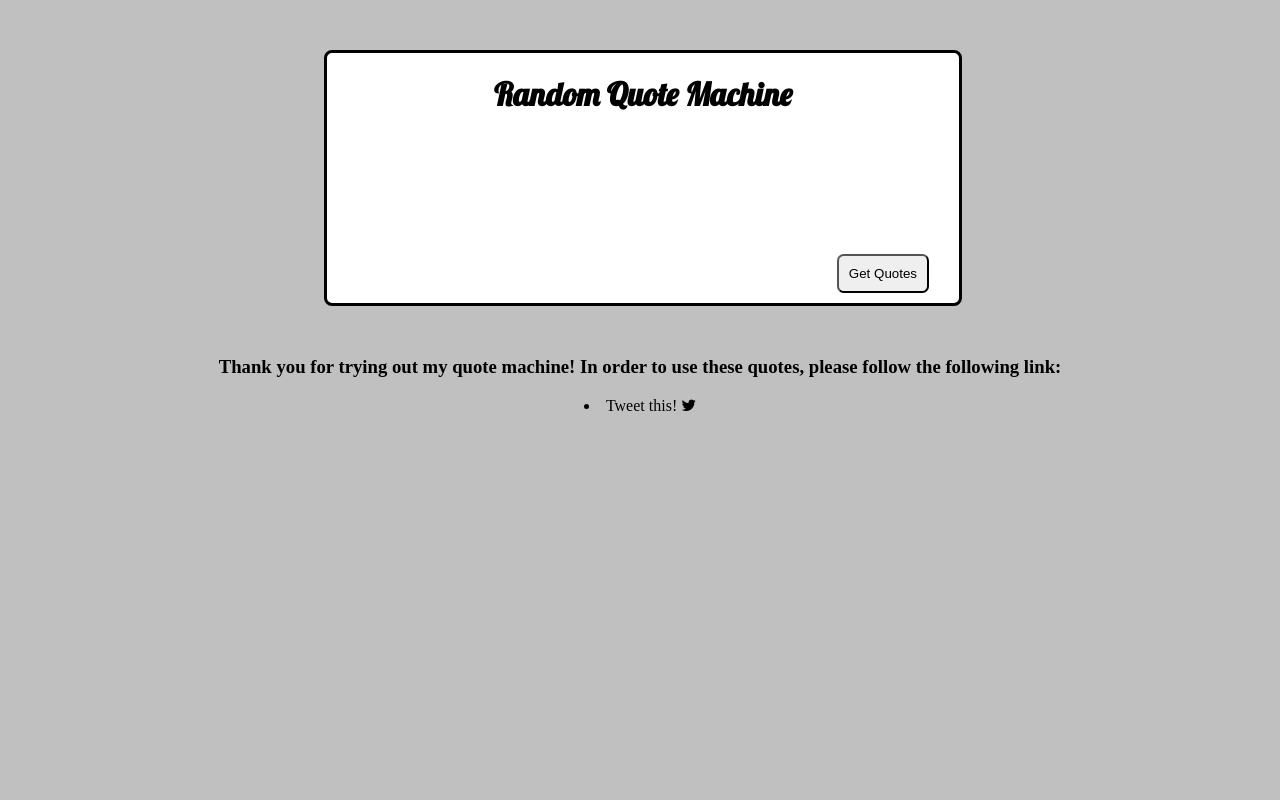
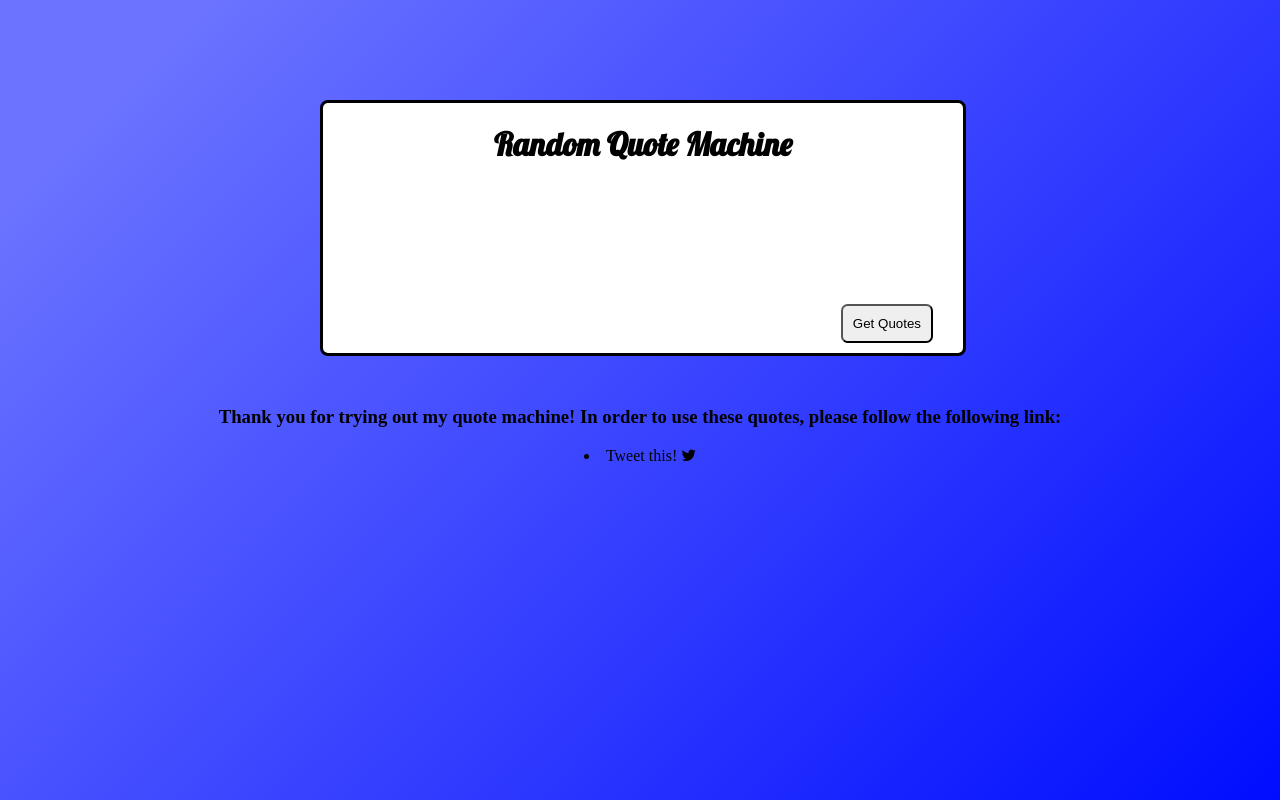
Before and after one commit to eweiss17/quotes, a plain HTML site: page index.html in a window 1280 px wide. Drawn offline with nearby package versions, Linux system fonts and the light colour scheme.

Commit message:
Added color

```diff
--- a/css/style.css
+++ b/css/style.css
@@ -1,5 +1,10 @@
+html, body {
+    margin: 0;
+    min-height: 100%;
+}
+
 body {
-  background-color: silver;
+    background-image: linear-gradient( 135deg, #6B73FF 10%, #000DFF 100%);
 }
 
 h1 {
@@ -14,7 +19,7 @@ h1 {
     width: 50%;
     left: 25%;
     right: 25%;
-  margin: 50px 0 50px;
+    margin: 100px 0 50px;
     border-radius: .5em;
     border: medium solid black;
     overflow: hidden;
@@ -27,10 +32,13 @@ h1 {
     font-family: Lobster;
 }
 
-#quote-title, #quote-source {
+#quote-title,
+#quote-source {
     padding-left: 10px;
 }
-#quote-title a, #quote-source a {
+
+#quote-title a,
+#quote-source a {
     text-decoration: none;
     color: black;
     text-transform: capitalize;
@@ -52,6 +60,7 @@ h1 {
     border-radius: 0.5em;
     padding: 10px;
 }
+
 #quotes:hover {
     opacity: 0.7;
 }
@@ -60,6 +69,7 @@ h1 {
     text-align: center;
     color: black;
 }
+
 #additional-information a {
     text-decoration: none;
     color: inherit;
--- a/index.html
+++ b/index.html
@@ -4,15 +4,9 @@
     <meta charset="UTF-8">
     <title>Random quote generator 2.0</title>
     <link rel="stylesheet" type="text/css" href="//fonts.googleapis.com/css?family=Lobster" />
-
     <link rel='stylesheet prefetch' href='https://cdnjs.cloudflare.com/ajax/libs/font-awesome/4.6.3/css/font-awesome.min.css'>
-
     <link rel="stylesheet" href="css/style.css">
-
-
 </head>
-
-<body>
 
 <body>
     <div id="main-box">
@@ -30,8 +24,6 @@
     </div>
 </body>
 <script src='https://code.jquery.com/jquery-2.2.4.min.js'></script>
+<script src="js/index.js"></script>
 
-    <script  src="js/index.js"></script>
-
-</body>
 </html>
```
Lines whose indentation alone changed are shown as unchanged.
